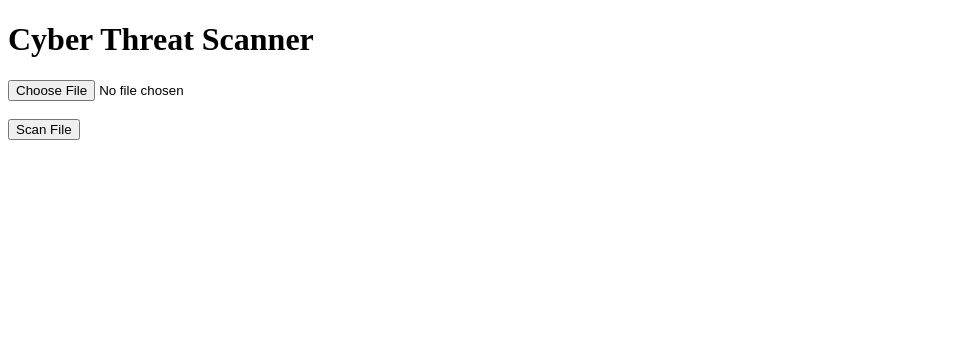
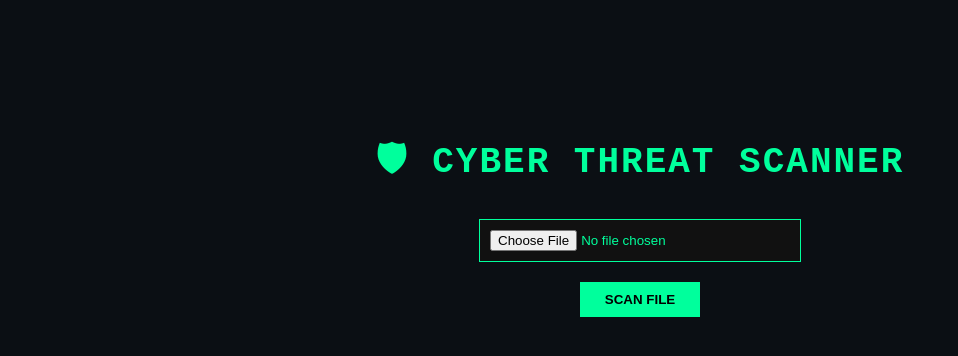
Before and after one commit to Rohith-sankar-r/CyberThreatScanner, a Flask app: page / in a window 1280 px wide. Shown: the top 356 px of the page, without its empty margins (0-958 px from the left). Run offline with Flask 3, Linux system fonts and the light colour scheme.

Commit message:
Added dark UI

```diff
--- /dev/null
+++ b/static/style.css
@@ -0,0 +1,45 @@
+body {
+    background-color: #0b0f14;
+    color: #00ff9c;
+    font-family: "Courier New", monospace;
+    text-align: center;
+}
+
+.container {
+    margin-top: 80px;
+    padding: 30px;
+}
+
+h1 {
+    font-size: 36px;
+    letter-spacing: 2px;
+}
+
+input[type="file"] {
+    background-color: #111;
+    color: #00ff9c;
+    border: 1px solid #00ff9c;
+    padding: 10px;
+    width: 300px;
+}
+
+button {
+    margin-top: 20px;
+    padding: 10px 25px;
+    background-color: #00ff9c;
+    color: #000;
+    border: none;
+    font-weight: bold;
+    cursor: pointer;
+}
+
+button:hover {
+    background-color: #00cc7a;
+}
+
+.result {
+    margin-top: 30px;
+    font-size: 18px;
+    border-top: 1px solid #00ff9c;
+    padding-top: 20px;
+}
--- a/templates/index.html
+++ b/templates/index.html
@@ -2,19 +2,26 @@
 <html>
 <head>
     <title>Cyber Threat Scanner</title>
+    <link rel="stylesheet" href="{{ url_for('static', filename='style.css') }}">
 </head>
 <body>
-    <h1>Cyber Threat Scanner</h1>
+
+<div class="container">
+    <h1>🛡 CYBER THREAT SCANNER</h1>
 
     <form method="POST" enctype="multipart/form-data">
         <input type="file" name="file" required>
-        <br><br>
-        <button type="submit">Scan File</button>
+        <br>
+        <button type="submit">SCAN FILE</button>
     </form>
 
     {% if result %}
-        <h3>Scan Result:</h3>
+    <div class="result">
+        <h3>Scan Result</h3>
         <p>{{ result }}</p>
+    </div>
     {% endif %}
+</div>
+
 </body>
 </html>
```
